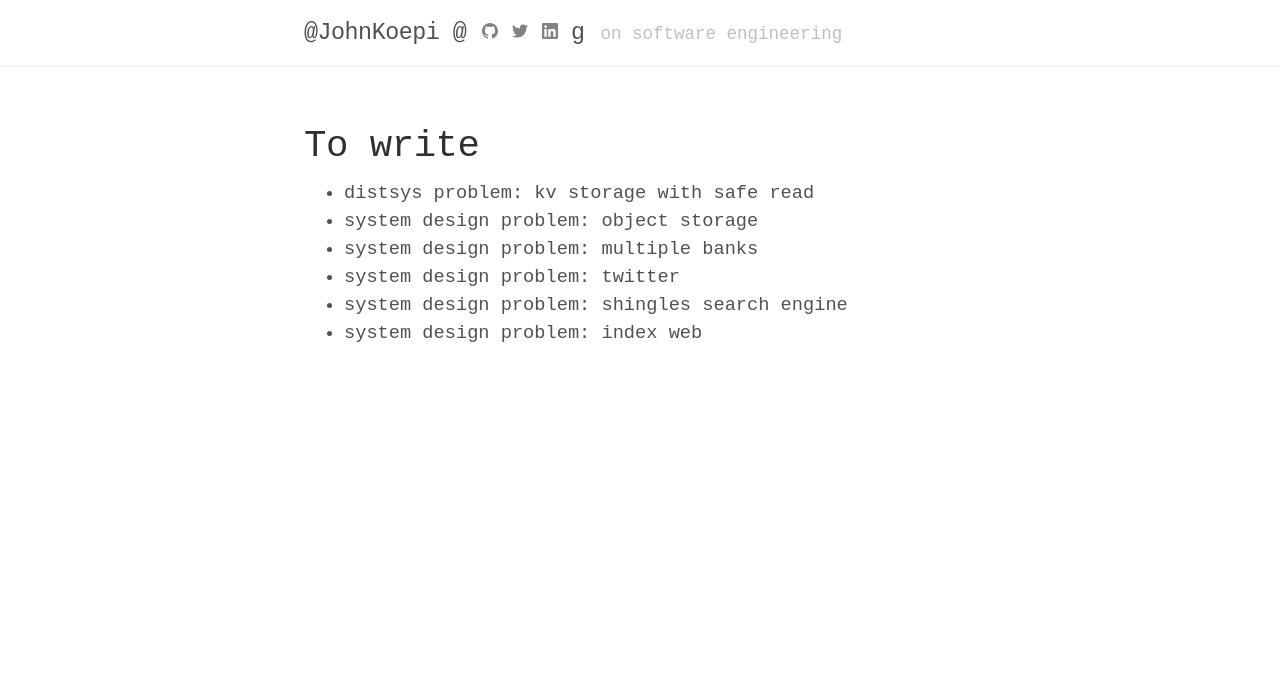
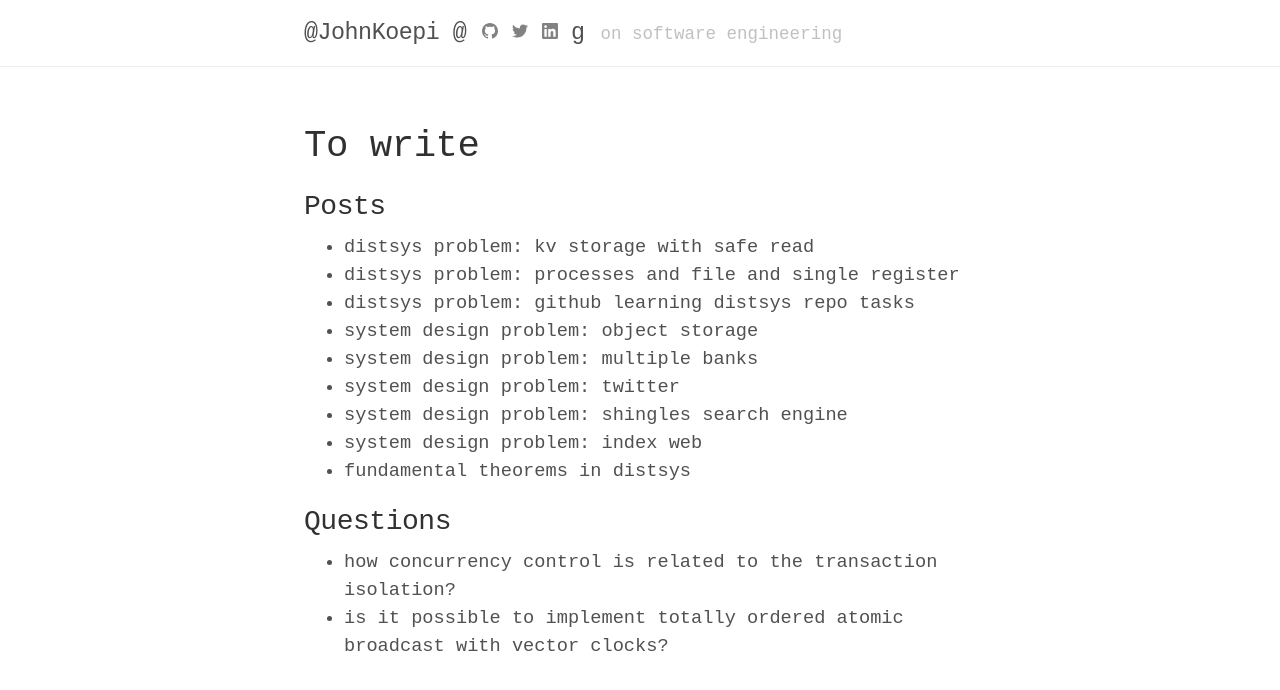
Before and after one commit to sitano/sitano.github.io, a Jekyll site: the page built from todo.md, in a window 1280 px wide. Shown: the top 690 px of the page. Built offline with Jekyll 4.4.1, drawn with Linux system fonts in a browser that asks for light colours.

Commit message:
more todos

```diff
--- a/todo.md
+++ b/todo.md
@@ -3,9 +3,19 @@ layout: page
 title: To write
 ---
 
+## Posts
+
 - distsys problem: kv storage with safe read
+- distsys problem: processes and file and single register
+- distsys problem: github learning distsys repo tasks
 - system design problem: object storage
 - system design problem: multiple banks
 - system design problem: twitter
 - system design problem: shingles search engine
 - system design problem: index web
+- fundamental theorems in distsys
+
+## Questions
+
+- how concurrency control is related to the transaction isolation?
+- is it possible to implement totally ordered atomic broadcast with vector clocks?
```
Also changed, not shown: _posts/2019-05-01-distsys-problem-rndseq.md (+1 -0 lines).
